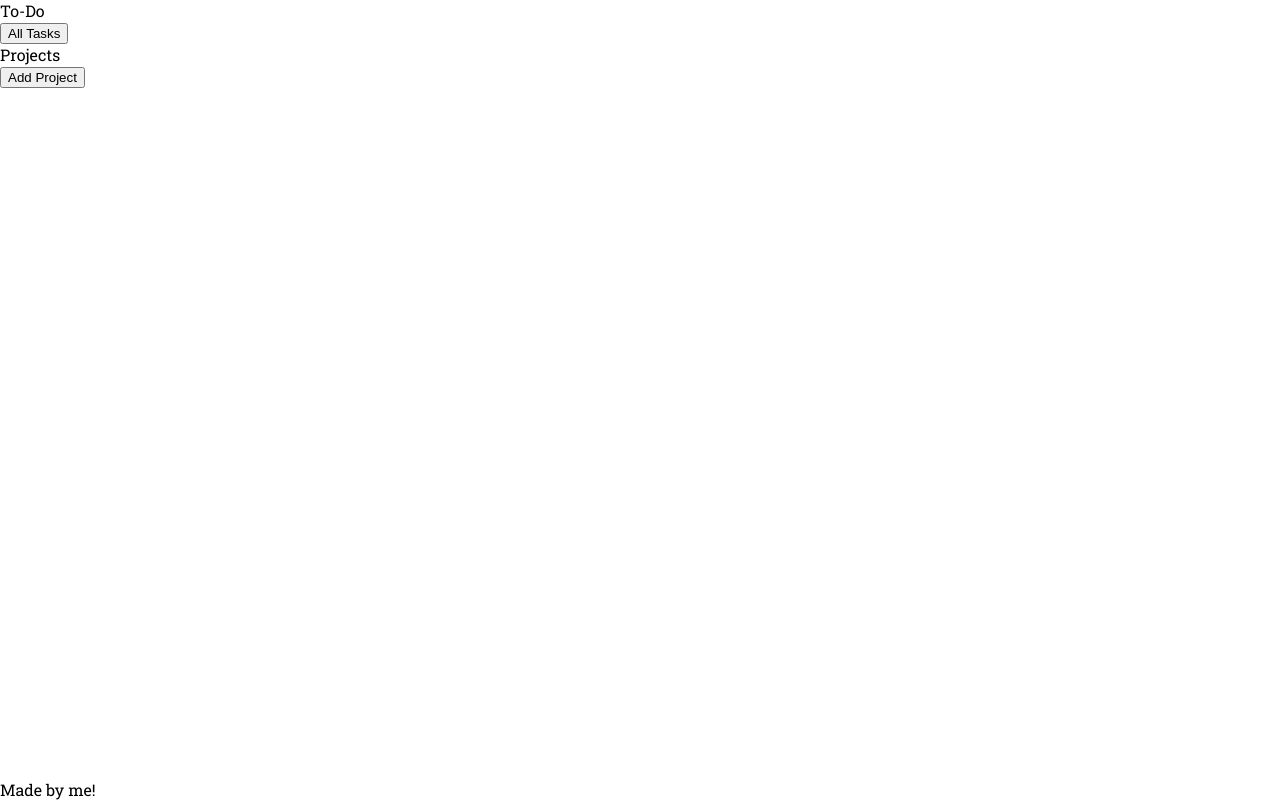
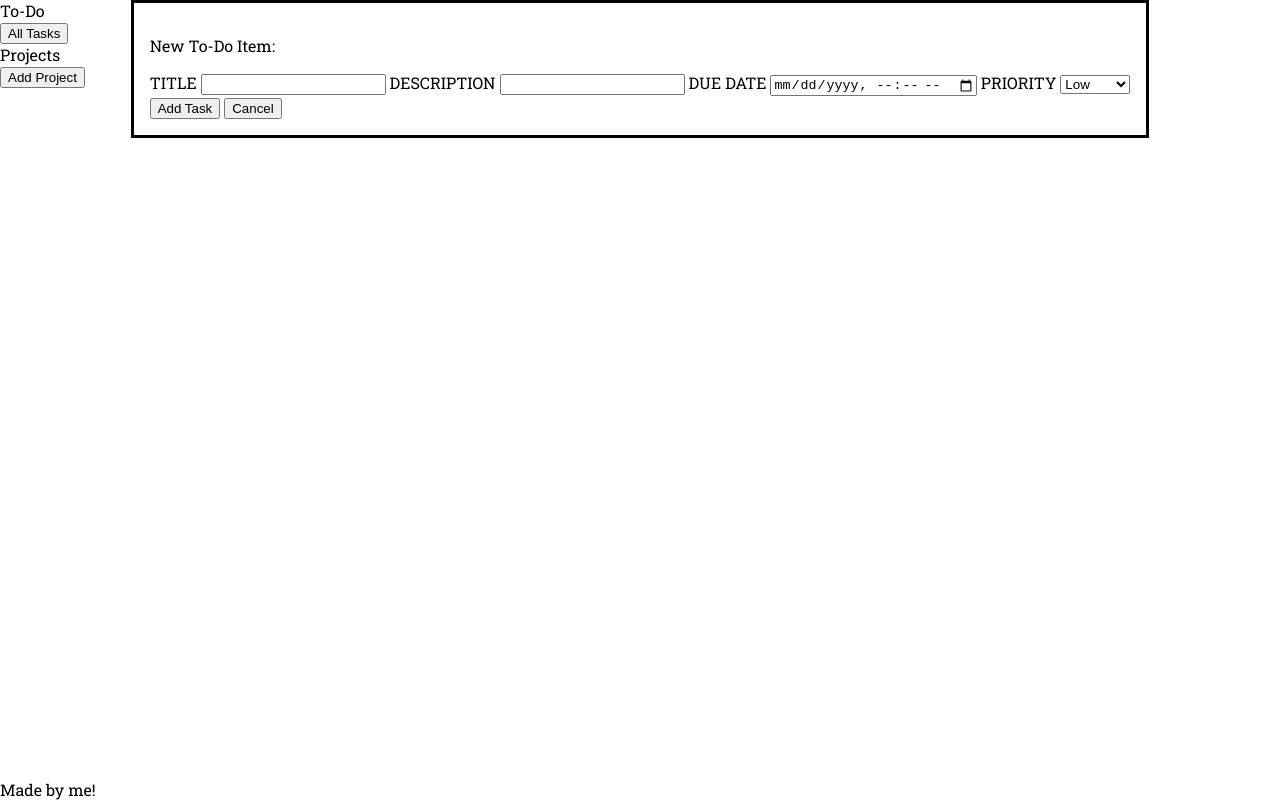
Before and after one commit to hnnhcmmngs/to-do, a website built with webpack: page src/index.html in a window 1280 px wide. Built offline with nearby package versions, Linux system fonts and the light colour scheme.

Commit message:
Create html for to do task input dialog
When the user wants to add a new to do task by clicking the Add Task
button, a dialog needs to appear for them to input the information.
This html element has been added, but not linked to a button yet.
This will be done in a new handler module.

```diff
--- a/src/index.html
+++ b/src/index.html
@@ -15,5 +15,26 @@
     </div>
     <div id="tasks"></div>
     <div id="footer">Made by me!</div>
+    <dialog id="taskinput" open>
+        <p>New To-Do Item:</p>
+        <form method="dialog" id="taskform">
+            <label for="title">TITLE</label>
+            <input type="text" name="title" id="title" required>
+            <label for="description">DESCRIPTION</label>
+            <input type="text" name="description" id="description" required>
+            <label for="duedate">DUE DATE</label>
+            <input type="datetime-local" name="duedate" id="duedate" required>
+            <label for="priority">PRIORITY</label>
+            <select name="priority" id="priority">
+                <option value="low">Low</option>
+                <option value="medium">Medium</option>
+                <option value="high">High</option>
+            </select>
+            <div>
+                <input type="submit" id="addtask" value="Add Task">
+                <input type="submit" id="cancel" value="Cancel" formnovalidate>
+            </div>
+        </form>
+    </dialog>
 </body>
 </html>
```
